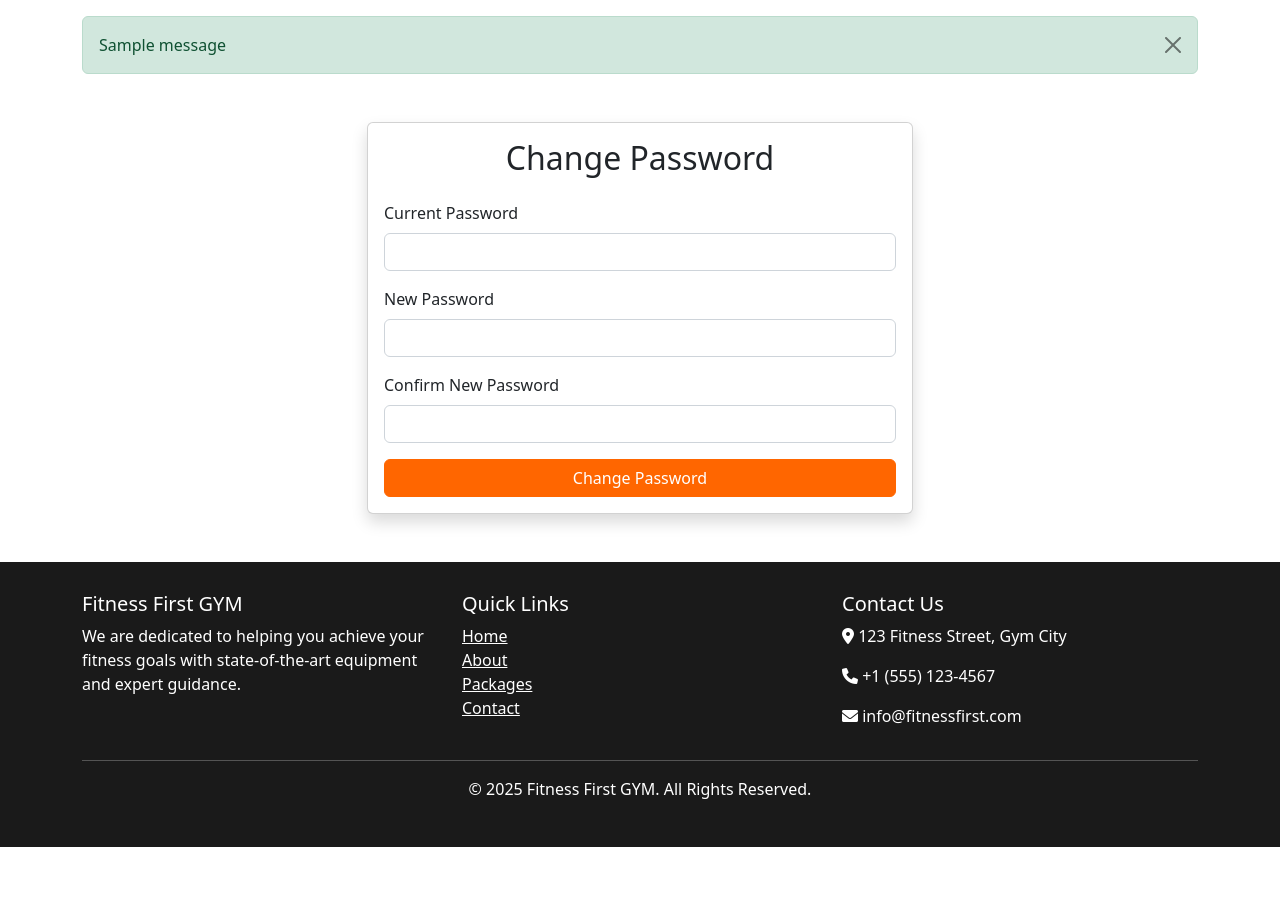
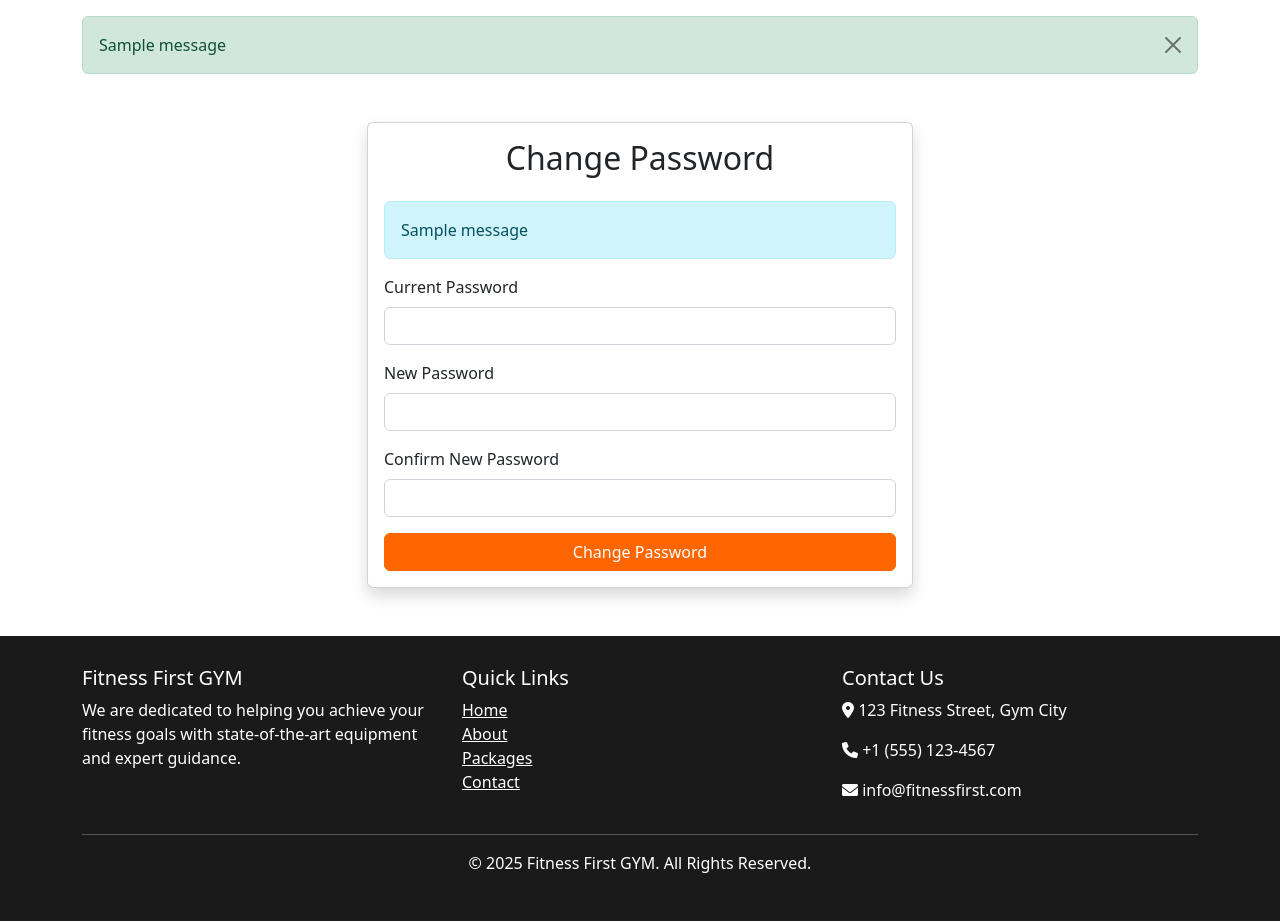
Before and after one commit to godriceeichie/Fitness-First, a Django app: page /change-password/ in a window 1280 px wide. Shown: the part 56-977 px from the top of the page. Before the commit the page ends 903 px from the top, so only its background shows below. Run offline with Django 5.2, Linux system fonts and the light colour scheme; a user stored in the database is signed in; tables that the repository leaves empty hold one stand-in row (values such as "Sample post"); one stand-in notice (Sample message) is shown.

Commit message:
added validation to change password

```diff
--- a/templates/registration/change_password.html
+++ b/templates/registration/change_password.html
@@ -9,19 +9,45 @@
             <div class="card shadow">
                 <div class="card-body">
                     <h2 class="text-center mb-4">Change Password</h2>
+
+                    <!-- Display Messages -->
+                    {% if messages %}
+                        <div class="alert alert-info">
+                            {% for message in messages %}
+                                {{ message }}
+                            {% endfor %}
+                        </div>
+                    {% endif %}
+
+                    <!-- Display Form Errors -->
+                    {% if form.errors %}
+                        <div class="alert alert-danger">
+                            <ul>
+                                {% for field in form %}
+                                    {% for error in field.errors %}
+                                        <li>{{ field.label }}: {{ error }}</li>
+                                    {% endfor %}
+                                {% endfor %}
+                                {% for error in form.non_field_errors %}
+                                    <li>{{ error }}</li>
+                                {% endfor %}
+                            </ul>
+                        </div>
+                    {% endif %}
+
                     <form method="post">
                         {% csrf_token %}
                         <div class="mb-3">
-                            <label for="old_password" class="form-label">Current Password</label>
-                            <input type="password" class="form-control" id="old_password" name="old_password" required>
+                            <label for="id_old_password" class="form-label">Current Password</label>
+                            <input type="password" class="form-control" id="id_old_password" name="old_password" required>
                         </div>
                         <div class="mb-3">
-                            <label for="new_password1" class="form-label">New Password</label>
-                            <input type="password" class="form-control" id="new_password1" name="new_password1" required>
+                            <label for="id_new_password1" class="form-label">New Password</label>
+                            <input type="password" class="form-control" id="id_new_password1" name="new_password1" required>
                         </div>
                         <div class="mb-3">
-                            <label for="new_password2" class="form-label">Confirm New Password</label>
-                            <input type="password" class="form-control" id="new_password2" name="new_password2" required>
+                            <label for="id_new_password2" class="form-label">Confirm New Password</label>
+                            <input type="password" class="form-control" id="id_new_password2" name="new_password2" required>
                         </div>
                         <button type="submit" class="btn btn-primary w-100">Change Password</button>
                     </form>
```
